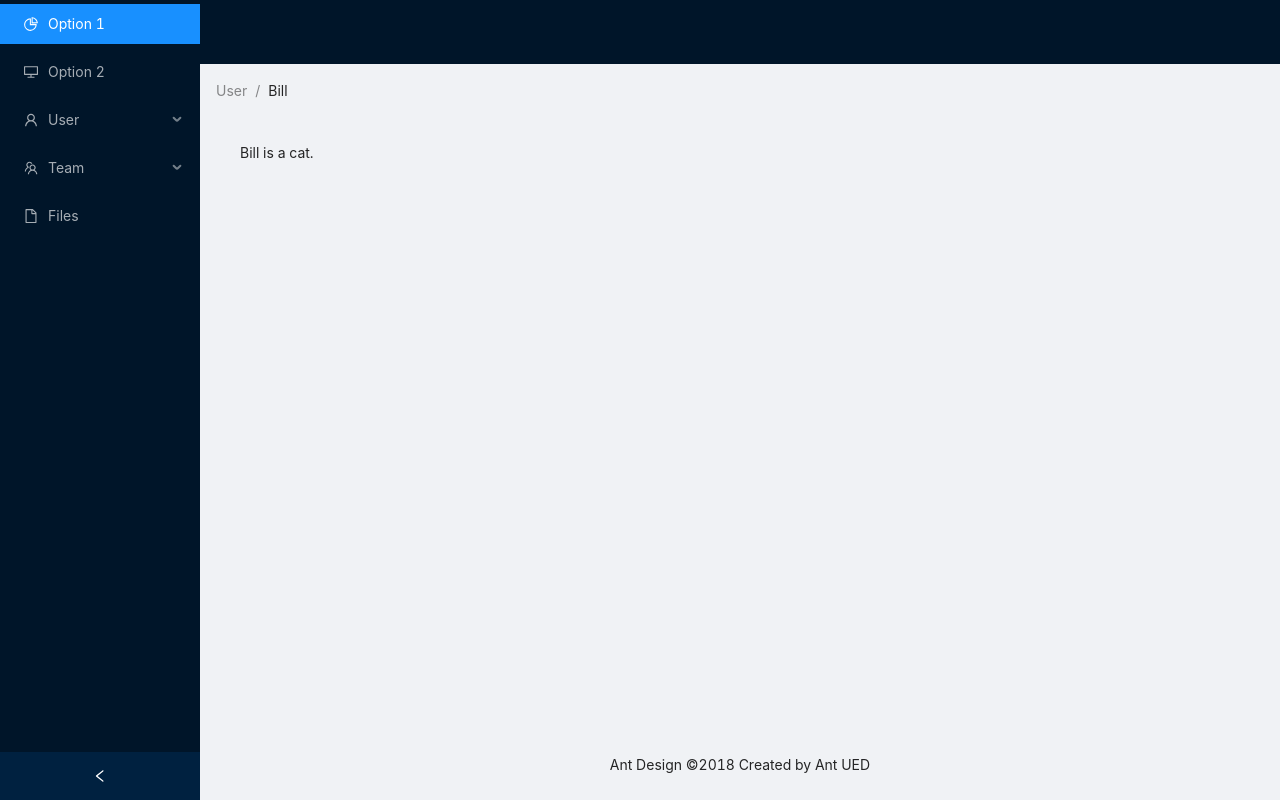
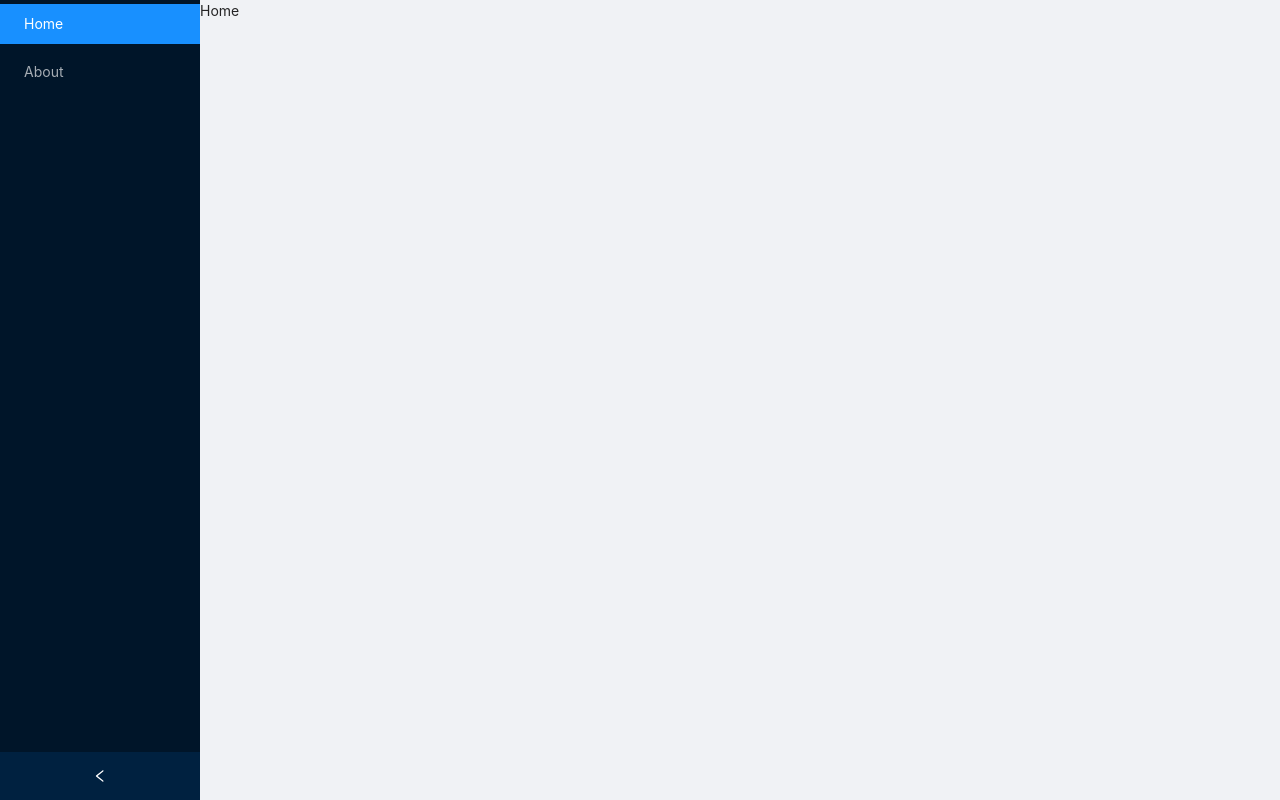
Before and after one commit to zxf4399/react-antd-admin, a React (Create React App) app: page / in a window 1280 px wide. Built offline with nearby package versions, Linux system fonts and the light colour scheme.

Commit message:
feat: add react-router

```diff
--- a/package.json
+++ b/package.json
@@ -39,9 +39,11 @@
   },
   "dependencies": {
     "@ant-design/icons": "^4.7.0",
+    "ahooks": "^3.1.3",
     "antd": "^4.18.2",
     "react": "^17.0.2",
-    "react-dom": "^17.0.2"
+    "react-dom": "^17.0.2",
+    "react-router-dom": "^6.2.1"
   },
   "devDependencies": {
     "@testing-library/jest-dom": "^5.16.1",
--- a/src/App.tsx
+++ b/src/App.tsx
@@ -1,8 +1,60 @@
-import SiderLayout from "./SiderLayout";
+import { Layout, Menu, MenuProps, Spin } from "antd";
+import { lazy, Suspense, useState } from "react";
+import { Route, Routes, useLocation, useNavigate } from "react-router-dom";
+import { useMemoizedFn } from "ahooks";
+
 import "./App.css";
 
+const { Content, Sider } = Layout;
+const Home = lazy(() => import("./views/Home"));
+const About = lazy(() => import("./views/About"));
+
 function App() {
-  return <SiderLayout />;
+  const location = useLocation();
+
+  const [collapsed, setCollapsed] = useState(false);
+  const [selectedKeys, setSelectedKeys] = useState<string[]>(() => [
+    location.pathname,
+  ]);
+
+  let navigate = useNavigate();
+
+  const onCollapse = (collapsed: boolean) => {
+    setCollapsed(collapsed);
+  };
+
+  const handleClick = useMemoizedFn<NonNullable<MenuProps["onClick"]>>(
+    ({ key }) => {
+      setSelectedKeys([key]);
+      navigate(key);
+    }
+  );
+
+  return (
+    <Layout style={{ minHeight: "100vh" }}>
+      <Sider collapsed={collapsed} collapsible onCollapse={onCollapse}>
+        <Menu
+          mode="inline"
+          onClick={handleClick}
+          selectedKeys={selectedKeys}
+          theme="dark"
+        >
+          <Menu.Item key="/">Home</Menu.Item>
+          <Menu.Item key="/about">About</Menu.Item>
+        </Menu>
+      </Sider>
+      <Layout>
+        <Content>
+          <Suspense fallback={<Spin size="large" />}>
+            <Routes>
+              <Route element={<Home />} path="/" />
+              <Route element={<About />} path="/about" />
+            </Routes>
+          </Suspense>
+        </Content>
+      </Layout>
+    </Layout>
+  );
 }
 
 export default App;
--- a/src/SiderLayout.tsx
+++ /dev/null
@@ -1,68 +0,0 @@
-import { Layout, Menu, Breadcrumb } from "antd";
-import {
-  DesktopOutlined,
-  PieChartOutlined,
-  FileOutlined,
-  TeamOutlined,
-  UserOutlined,
-} from "@ant-design/icons";
-import { useState } from "react";
-
-const { Header, Content, Footer, Sider } = Layout;
-const { SubMenu } = Menu;
-
-const SiderLayout = () => {
-  const [collapsed, setCollapsed] = useState(false);
-
-  const onCollapse = (collapsed: boolean) => {
-    setCollapsed(collapsed);
-  };
-
-  return (
-    <Layout style={{ minHeight: "100vh" }}>
-      <Sider collapsible collapsed={collapsed} onCollapse={onCollapse}>
-        <div className="logo" />
-        <Menu theme="dark" defaultSelectedKeys={["1"]} mode="inline">
-          <Menu.Item key="1" icon={<PieChartOutlined />}>
-            Option 1
-          </Menu.Item>
-          <Menu.Item key="2" icon={<DesktopOutlined />}>
-            Option 2
-          </Menu.Item>
-          <SubMenu key="sub1" icon={<UserOutlined />} title="User">
-            <Menu.Item key="3">Tom</Menu.Item>
-            <Menu.Item key="4">Bill</Menu.Item>
-            <Menu.Item key="5">Alex</Menu.Item>
-          </SubMenu>
-          <SubMenu key="sub2" icon={<TeamOutlined />} title="Team">
-            <Menu.Item key="6">Team 1</Menu.Item>
-            <Menu.Item key="8">Team 2</Menu.Item>
-          </SubMenu>
-          <Menu.Item key="9" icon={<FileOutlined />}>
-            Files
-          </Menu.Item>
-        </Menu>
-      </Sider>
-      <Layout className="site-layout">
-        <Header className="site-layout-background" style={{ padding: 0 }} />
-        <Content style={{ margin: "0 16px" }}>
-          <Breadcrumb style={{ margin: "16px 0" }}>
-            <Breadcrumb.Item>User</Breadcrumb.Item>
-            <Breadcrumb.Item>Bill</Breadcrumb.Item>
-          </Breadcrumb>
-          <div
-            className="site-layout-background"
-            style={{ padding: 24, minHeight: 360 }}
-          >
-            Bill is a cat.
-          </div>
-        </Content>
-        <Footer style={{ textAlign: "center" }}>
-          Ant Design ©2018 Created by Ant UED
-        </Footer>
-      </Layout>
-    </Layout>
-  );
-};
-
-export default SiderLayout;
--- a/src/index.css
+++ /dev/null
@@ -1,13 +0,0 @@
-body {
-  margin: 0;
-  font-family: -apple-system, BlinkMacSystemFont, 'Segoe UI', 'Roboto', 'Oxygen',
-    'Ubuntu', 'Cantarell', 'Fira Sans', 'Droid Sans', 'Helvetica Neue',
-    sans-serif;
-  -webkit-font-smoothing: antialiased;
-  -moz-osx-font-smoothing: grayscale;
-}
-
-code {
-  font-family: source-code-pro, Menlo, Monaco, Consolas, 'Courier New',
-    monospace;
-}
--- a/src/index.tsx
+++ b/src/index.tsx
@@ -1,14 +1,16 @@
-import React from 'react';
-import ReactDOM from 'react-dom';
-import './index.css';
-import App from './App';
-import reportWebVitals from './reportWebVitals';
+import React from "react";
+import ReactDOM from "react-dom";
+import { BrowserRouter } from "react-router-dom";
+import App from "./App";
+import reportWebVitals from "./reportWebVitals";
 
 ReactDOM.render(
   <React.StrictMode>
-    <App />
+    <BrowserRouter>
+      <App />
+    </BrowserRouter>
   </React.StrictMode>,
-  document.getElementById('root')
+  document.getElementById("root")
 );
 
 // If you want to start measuring performance in your app, pass a function
--- /dev/null
+++ b/src/views/About.tsx
@@ -0,0 +1,5 @@
+const About = () => {
+  return <div>About</div>;
+};
+
+export default About;
--- /dev/null
+++ b/src/views/Home.tsx
@@ -0,0 +1,5 @@
+const Home = () => {
+  return <div>Home</div>;
+};
+
+export default Home;
```
Also changed, not shown: 2 other files (tests, documents, lock files or other folders).
